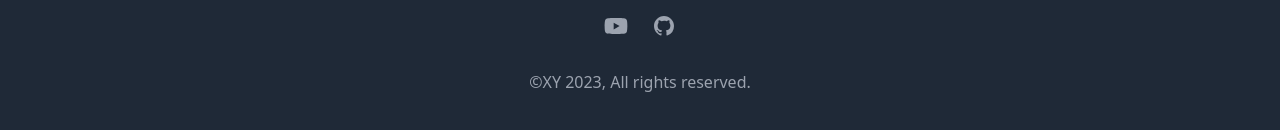
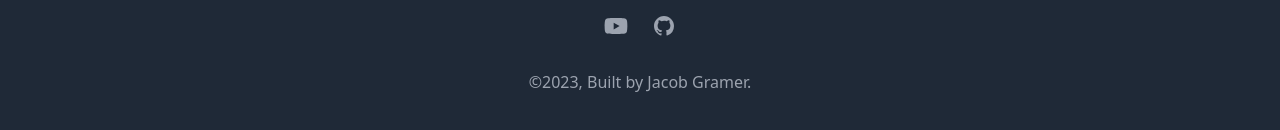
Before and after one commit to Jacob-Gramer/portfolio-app, a Next.js app: page /blogs in a window 1280 px wide. Shown: the part 914-1044 px from the top of the page. Built offline with nearby package versions, Linux system fonts and the light colour scheme; what js-search would draw is missing.

Commit message:
Quick change to footer to include "Built by Jacob Gramer"

```diff
--- a/components/common/footer/index.tsx
+++ b/components/common/footer/index.tsx
@@ -32,9 +32,6 @@ function Copyright() {
   return (
     <>
       &copy;
-      <Link color="inherit" href="/">
-        XY
-      </Link>{' '}
       {new Date().getFullYear()}
     </>
   );
@@ -63,7 +60,7 @@ const Footer = () => {
             </a>
           ))}
         </div>
-        <p className="mt-8 text-center text-base text-gray-400"><Copyright />, All rights reserved.</p>
+        <p className="mt-8 text-center text-base text-gray-400"><Copyright />, Built by Jacob Gramer.</p>
       </div>
     </footer>
   )
```
